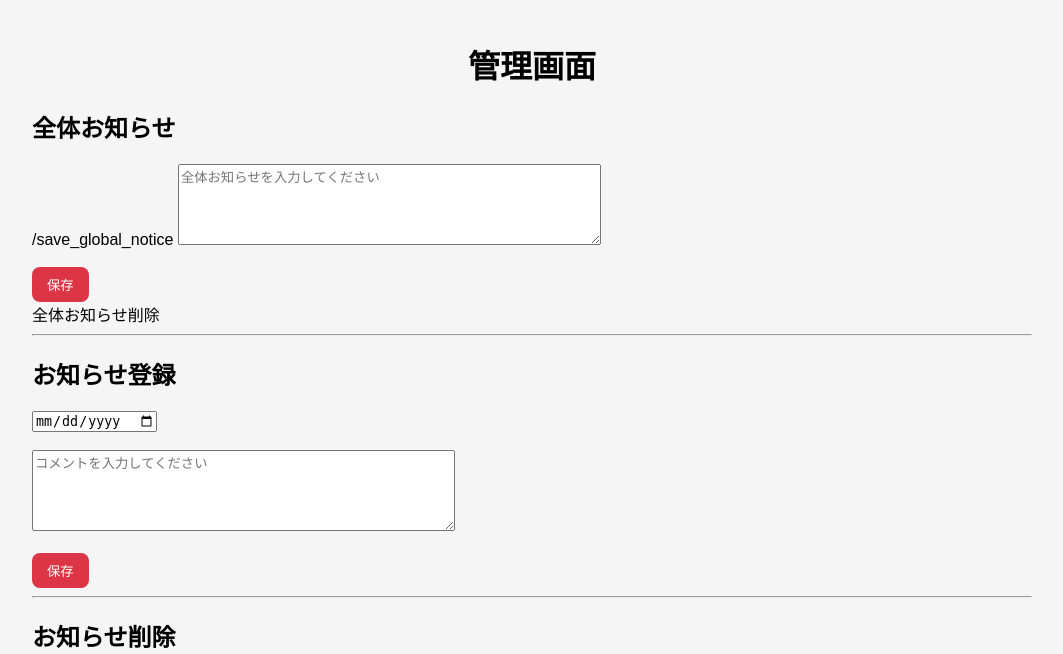
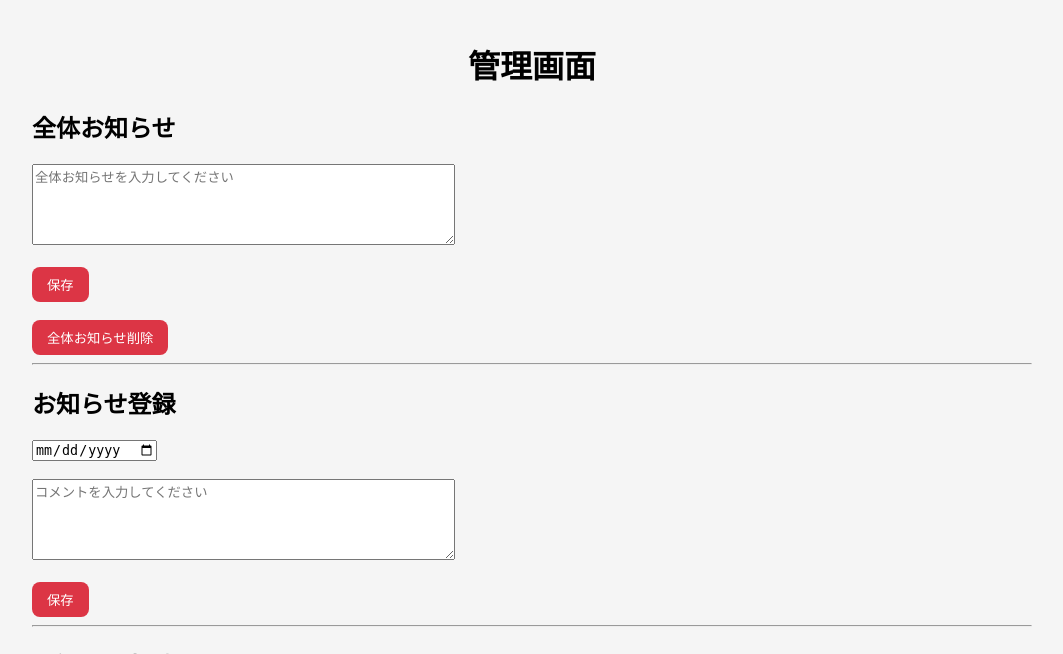
Before and after one commit to ttk331/club-room, a Flask app: page /admin in a window 1280 px wide. Shown: the top 654 px of the page, without its empty margins (108-1171 px from the left). Run offline with Flask 3, Linux system fonts and the light colour scheme; data that the repository does not hold is empty.

Commit message:
Update admin.html

```diff
--- a/club-room/templates/admin.html
+++ b/club-room/templates/admin.html
@@ -63,7 +63,7 @@ button{
 
 <h2>全体お知らせ</h2>
 
-/save_global_notice
+<form action="/save_global_notice" method="post">
 
     <textarea
         name="notice"
@@ -82,7 +82,9 @@ button{
 
 <br>
 
-<form action="/delete_globalbutton type="submit">
+<form action="/delete_global_notice" method="post">
+
+    <button type="submit">
         全体お知らせ削除
     </button>
 
```
